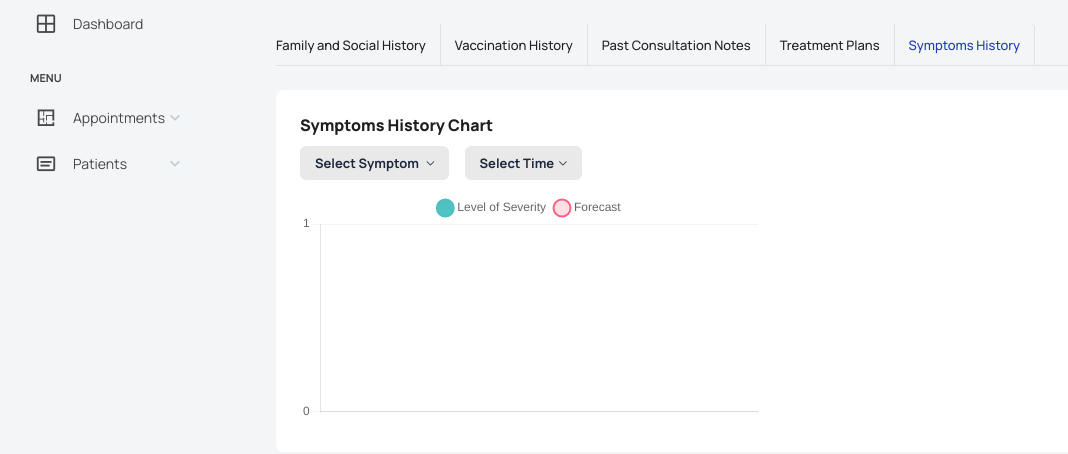
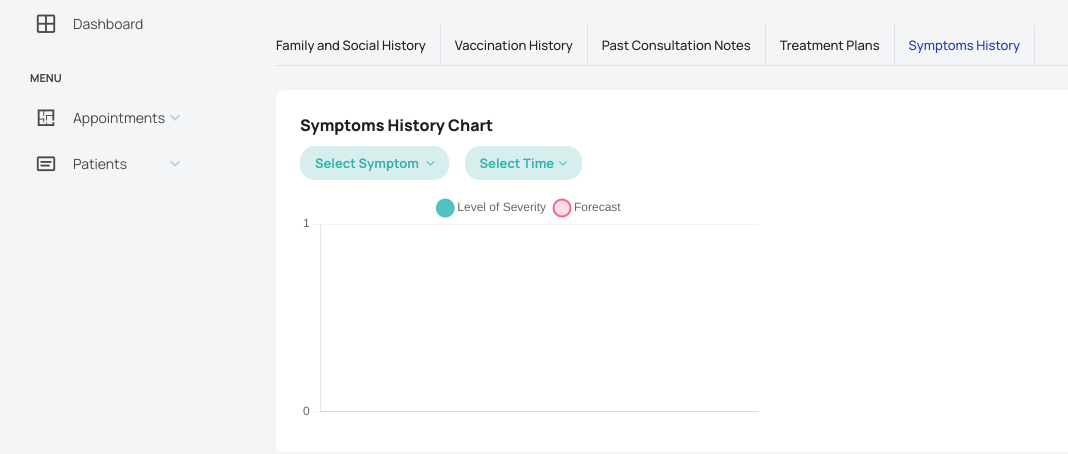
Before and after one commit to Kirito1456/CAPSTONE-web, a Django app: template hospital_management/templates/hmis/patient_medical_history.html in a window 1280 px wide, after a click on "Symptoms History". Shown: the part 97-551 px from the top of the page, without its empty margins (0-1068 px from the left). Run offline with Django 3.2, Linux system fonts and the light colour scheme; the template is opened without the code that fills it: values that come from a table or form of the project are taken from there, others are empty; data comes from the database, SQL or seed files in the repository; some libraries are stand-ins or nearby versions.

Commit message:
symptoms history UI update

```diff
--- a/hospital_management/templates/hmis/patient_medical_history.html
+++ b/hospital_management/templates/hmis/patient_medical_history.html
@@ -474,22 +474,23 @@
                                     <div>
                                       <h4 class="card-title card-title-dash" style="margin-bottom: 10px;">Symptoms History Chart</h4>
                                       <div class="dropdown">
-                                        <button class="btn btn-light dropdown-toggle" type="button" id="dropdownMenuButton8" data-bs-toggle="dropdown" aria-haspopup="true" aria-expanded="true"> Select Symptom  </button>
+                                        <button class="btn btn-inverse-success dropdown-toggle btn-sm" type="button" id="dropdownMenuButton8" data-bs-toggle="dropdown" aria-haspopup="true" aria-expanded="true"> Select Symptom  </button>
                                         <div class="dropdown-menu" aria-labelledby="dropdownMenuButton8">
                                           {% for symptom_name in chosenPatientSymptoms1 %}
                                             <a class="dropdown-item" href="#" data-symptom-name="{{ symptom_name }}">{{ symptom_name }}</a>
                                           {% endfor %}
                                         </div>
-                                        <button class="btn btn-light dropdown-toggle" type="button" id="dropdownMenuButton99" data-bs-toggle="dropdown" aria-haspopup="true" aria-expanded="true">Select Time</button>                                        <div class="dropdown-menu" aria-labelledby="dropdownMenuButton99">
+                                        <button class="btn btn-inverse-success dropdown-toggle btn-sm" type="button" id="dropdownMenuButton99" data-bs-toggle="dropdown" aria-haspopup="true" aria-expanded="true">Select Time</button>                                        <div class="dropdown-menu" aria-labelledby="dropdownMenuButton99">
                                           <a class="dropdown-item" href="#" data-value="Show All">Show All</a>
                                           <a class="dropdown-item" href="#" data-value="1 month">1 month</a>
                                           <a class="dropdown-item" href="#" data-value="3 months">3 months</a>
                                           <a class="dropdown-item" href="#" data-value="6 months">6 months</a>
                                       </div>
+
                                   <!-- Additional Dropdowns for Specific Time Selections -->
                                   <div id="timeSelection" style="display: none;">
                                     <div id="monthSelection" style="display: none;">
-                                          <button class="btn btn-light dropdown-toggle" type="button" id="dropdownMonthButton" data-bs-toggle="dropdown" aria-haspopup="true" aria-expanded="true">Select Month</button>
+                                        <button class="btn btn-inverse-success dropdown-toggle btn-sm" type="button" id="dropdownMonthButton" data-bs-toggle="dropdown" aria-haspopup="true" aria-expanded="true">Select Month</button>
                                         <div class="dropdown-menu" aria-labelledby="dropdownMenuButtonMonth">
                                           <a class="dropdown-item" href="#" data-month="1">January</a>
                                           <a class="dropdown-item" href="#" data-month="2">February</a>
@@ -507,7 +508,7 @@
 
                                     </div>
                                     <div id="weekSelection" style="display: none;">
-                                        <button class="btn btn-light dropdown-toggle" type="button" id="dropdownWeekButton" data-bs-toggle="dropdown" aria-haspopup="true" aria-expanded="true">Select Week</button>
+                                      <button class="btn btn-inverse-success dropdown-toggle btn-sm" type="button" id="dropdownWeekButton" data-bs-toggle="dropdown" aria-haspopup="true" aria-expanded="true">Select Week</button>
                                       <div class="dropdown-menu" aria-labelledby="dropdownMenuButtonWeek">
                                           <a class="dropdown-item" href="#" data-week="1">Week 1</a>
                                           <a class="dropdown-item" href="#" data-week="2">Week 2</a>
@@ -516,7 +517,7 @@
                                       </div>
                                     </div>
                                     <div id="quarterSelection" style="display: none;">
-                                          <button class="btn btn-light dropdown-toggle" type="button" id="dropdownQuarterButton" data-bs-toggle="dropdown" aria-haspopup="true" aria-expanded="true">Select Quarter</button>
+                                        <button class="btn btn-inverse-success dropdown-toggle btn-sm" type="button" id="dropdownQuarterButton" data-bs-toggle="dropdown" aria-haspopup="true" aria-expanded="true">Select Quarter</button>
                                         <div class="dropdown-menu" aria-labelledby="dropdownQuarterButton">
                                             <!-- Quarters -->
                                             <a class="dropdown-item" href="#" data-quarter="Q1">Q1</a>
@@ -526,7 +527,7 @@
                                         </div>
                                     </div>
                                         <div id="halfSelection" style="display: none;">
-                                          <button class="btn btn-light dropdown-toggle" type="button" id="dropdownHalfButton" data-bs-toggle="dropdown" aria-haspopup="true" aria-expanded="true">Select Half</button>
+                                          <button class="btn btn-inverse-success dropdown-toggle btn-sm" type="button" id="dropdownHalfButton" data-bs-toggle="dropdown" aria-haspopup="true" aria-expanded="true">Select Half</button>
                                           <div class="dropdown-menu" aria-labelledby="dropdownHalfButton">
                                               <!-- Halves -->
                                               <a class="dropdown-item" href="#" data-half="H1">First Half</a>
@@ -536,11 +537,10 @@
                                       </div>
                                     </div>
                                   </div>
+
                                     {% comment %} <div id="rawRecordsDisplay"></div>
                                     <div id="dateRangeDisplay"></div>
                                     <div id="rawRecordsDisplay"></div> {% endcomment %}
-
-
 
                                   <div id="performanceLine-legend"></div>
                                 </div>
@@ -751,8 +751,8 @@ function updateLegend(symptomName) {
   switch (symptomName) {
       case 'Shortness_Of_Breath':
         legendText = `
-          <p style="font-size: 15px;"><b><br>Level of Severity Legend: </b></p>
-          <p><b>0</b>: I only get breathless with strenuous exercise.<br>
+          <p style="font-size: 18px;"><b><br>Level of Severity Legend: </b></p>
+          <p style="font-size: 16px;"><b>0</b>: I only get breathless with strenuous exercise.<br>
           <b>1</b>: I get short of breath when hurrying on level ground or walking up a slight hill.<br>
           <b>2</b>: On level ground, I walk slower than people of the same age because I have to stop for breath when walking at my own pace.<br>
           <b>3</b>: I stop for breath after walking about 100 yards or after a few minutes on level ground.<br>
@@ -760,8 +760,8 @@ function updateLegend(symptomName) {
         break;
       case 'Energy_Level':
         legendText = `
-          <p style="font-size: 15px;"><b><br>Level of Severity Legend: </b></p>
-          <p><b>0</b>: I have normal energy levels and do not feel fatigued.<br>
+          <p style="font-size: 18px;"><b><br>Level of Severity Legend: </b></p>
+          <p style="font-size: 16px;"><b>0</b>: I have normal energy levels and do not feel fatigued.<br>
           <b>1</b>: I feel slightly fatigued but can carry out most activities.<br>
           <b>2</b>: I experience moderate fatigue and need to rest occasionally.<br>
           <b>3</b>: I feel fatigued most of the time and struggle with daily activities.<br>
@@ -769,8 +769,8 @@ function updateLegend(symptomName) {
         break;
       case 'Confidence_In_Doing_Activities':
         legendText = `
-          <p style="font-size: 15px;"><b><br>Level of Severity Legend: </b></p>
-          <p><b>0</b>: I am fully confident in doing all activities without assistance.<br>
+          <p style="font-size: 18px;"><b><br>Level of Severity Legend: </b></p>
+          <p style="font-size: 16px;"><b>0</b>: I am fully confident in doing all activities without assistance.<br>
           <b>1</b>: I feel slightly less confident but can still perform most tasks.<br>
           <b>2</b>: I often need to rest and sometimes avoid certain activities.<br>
           <b>3</b>: I avoid most activities and need help frequently.<br>
@@ -778,8 +778,8 @@ function updateLegend(symptomName) {
         break;
       case 'Phlegm_In_Chest':
         legendText = `
-          <p style="font-size: 15px;"><b><br>Level of Severity Legend: </b></p>
-          <p><b>0</b>: I do not experience phlegm in my chest.<br>
+          <p style="font-size: 18px;"><b><br>Level of Severity Legend: </b></p>
+          <p style="font-size: 16px;"><b>0</b>: I do not experience phlegm in my chest.<br>
           <b>1</b>: I have occasional phlegm, but it does not affect my activities.<br>
           <b>2</b>: I have frequent phlegm and need to clear my throat regularly.<br>
           <b>3</b>: I have constant phlegm that interferes with daily activities.<br>
@@ -787,8 +787,8 @@ function updateLegend(symptomName) {
         break;
       case 'Wheezing':
         legendText = `
-          <p style="font-size: 15px;"><b><br>Level of Severity Legend: </b></p>
-          <p><b>0</b>: I do not experience wheezing.<br>
+          <p style="font-size: 18px;"><b><br>Level of Severity Legend: </b></p>
+          <p style="font-size: 16px;"><b>0</b>: I do not experience wheezing.<br>
           <b>1</b>: I have occasional wheezing, usually with exertion.<br>
           <b>2</b>: Wheezing occurs frequently and disrupts some activities.<br>
           <b>3</b>: Wheezing is constant and limits most activities.<br>
@@ -796,8 +796,8 @@ function updateLegend(symptomName) {
         break;
       case 'Chest_Discomfort':
         legendText = `
-          <p style="font-size: 15px;"><b><br>Level of Severity Legend: </b></p>
-          <p><b>0</b>: I do not experience chest discomfort.<br>
+          <p style="font-size: 18px;"><b><br>Level of Severity Legend: </b></p>
+          <p style="font-size: 16px;"><b>0</b>: I do not experience chest discomfort.<br>
           <b>1</b>: I feel mild chest discomfort occasionally.<br>
           <b>2</b>: I have moderate chest discomfort that occurs daily.<br>
           <b>3</b>: Chest discomfort is severe and limits my activities.<br>
@@ -805,8 +805,8 @@ function updateLegend(symptomName) {
         break;
       case 'Sleeps_Soundly':
         legendText = `
-          <p style="font-size: 15px;"><b><br>Level of Severity Legend: </b></p>
-          <p><b>0</b>: I sleep soundly through the night.<br>
+          <p style="font-size: 18px;"><b><br>Level of Severity Legend: </b></p>
+          <p style="font-size: 16px;"><b>0</b>: I sleep soundly through the night.<br>
           <b>1</b>: I have occasional trouble sleeping but usually get enough rest.<br>
           <b>2</b>: I frequently wake up during the night and feel tired in the morning.<br>
           <b>3</b>: I rarely sleep well and often feel exhausted.<br>
@@ -814,8 +814,8 @@ function updateLegend(symptomName) {
         break;
       case 'Coughing':
         legendText = `
-          <p style="font-size: 15px;"><b><br>Level of Severity Legend: </b></p>
-          <p><b>0</b>: I do not cough at all.<br>
+          <p style="font-size: 18px;"><b><br>Level of Severity Legend: </b></p>
+          <p style="font-size: 16px;"><b>0</b>: I do not cough at all.<br>
           <b>1</b>: I cough occasionally, especially in the morning.<br>
           <b>2</b>: I have frequent coughing spells throughout the day.<br>
           <b>3</b>: I cough constantly and find it difficult to stop.<br>
```
Lines whose indentation alone changed are shown as unchanged.
